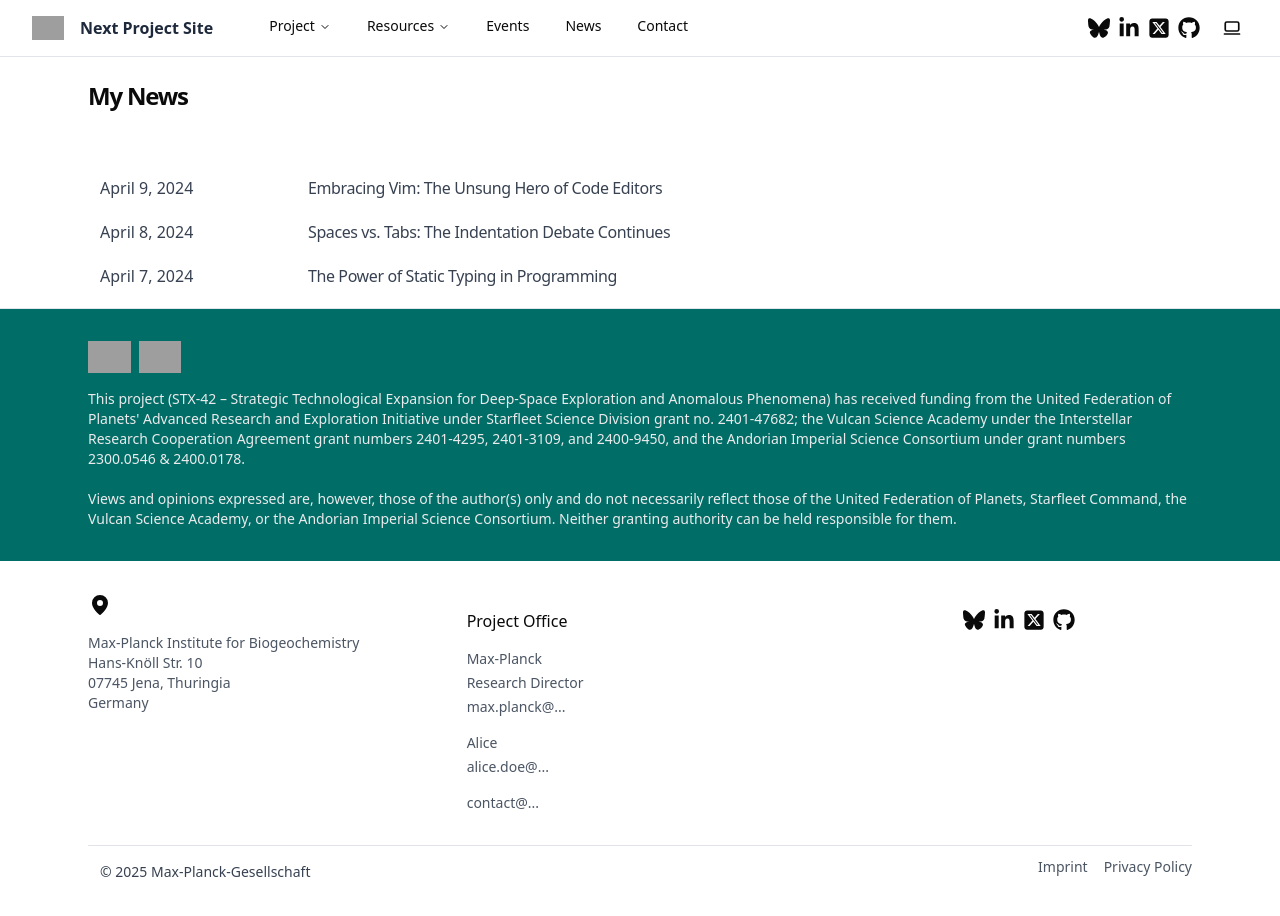
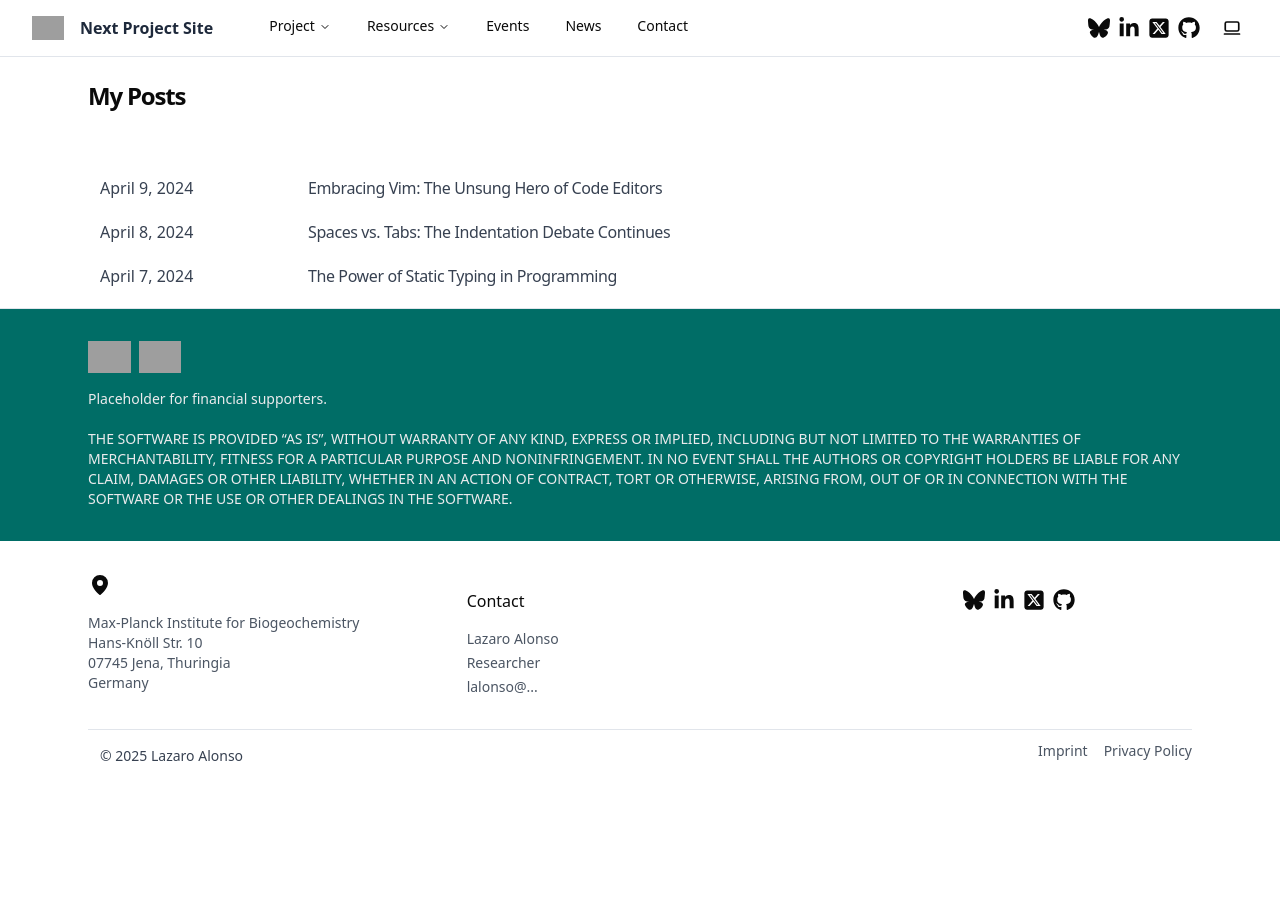
Before and after one commit to EarthyScience/next-project-site, a Next.js app: page /blog in a window 1280 px wide. Shown: the top 916 px of the page. After the commit the page ends 806 px from the top, so only its background shows below. Built offline with nearby package versions, Linux system fonts and the light colour scheme; grey boxes are pictures that could not be loaded.

Commit message:
cleanup text

```diff
--- a/src/app/blog/page.tsx
+++ b/src/app/blog/page.tsx
@@ -1,14 +1,14 @@
 import { BlogPosts } from '@/components/posts'
 
 export const metadata = {
-  title: 'Blog',
-  description: 'Read my blog.',
+  title: 'Posts',
+  description: 'Read my posts.',
 }
 
 export default function Page() {
   return (
     <section>
-      <h1 className="max-w-6xl mx-auto px-6 mt-8 py-12 font-semibold text-2xl tracking-tighter">My News</h1>
+      <h1 className="max-w-6xl mx-auto px-6 mt-8 py-12 font-semibold text-2xl tracking-tighter">My Posts</h1>
       <BlogPosts />
     </section>
   )
--- a/src/app/blog/posts/spaces-vs-tabs.mdx
+++ b/src/app/blog/posts/spaces-vs-tabs.mdx
@@ -1,3 +1,4 @@
+{/* Taken from https://github.com/vercel/examples/tree/main/solutions/blog MIT License */}
 ---
 title: 'Spaces vs. Tabs: The Indentation Debate Continues'
 publishedAt: '2024-04-08'
--- a/src/app/blog/posts/static-typing.mdx
+++ b/src/app/blog/posts/static-typing.mdx
@@ -1,3 +1,4 @@
+{/* Taken from https://github.com/vercel/examples/tree/main/solutions/blog MIT License */}
 ---
 title: 'The Power of Static Typing in Programming'
 publishedAt: '2024-04-07'
--- a/src/app/blog/posts/vim.mdx
+++ b/src/app/blog/posts/vim.mdx
@@ -1,3 +1,4 @@
+{/* Taken from https://github.com/vercel/examples/tree/main/solutions/blog MIT License */}
 ---
 title: 'Embracing Vim: The Unsung Hero of Code Editors'
 publishedAt: '2024-04-09'
--- a/src/app/contact/page.mdx
+++ b/src/app/contact/page.mdx
@@ -1,12 +1 @@
 # Contact
-
-# Embedded Video
-
-<iframe
-  width="1280"
-  height="920"
-  src="https://eerie-project.eu/wp-content/uploads/2025/01/index.html"
-  title="YouTube video player"
-  allow="accelerometer; autoplay; clipboard-write; encrypted-media; gyroscope; picture-in-picture"
-  allowFullScreen
-></iframe>
--- a/src/assets/ProjectFunding.tsx
+++ b/src/assets/ProjectFunding.tsx
@@ -1,13 +1,9 @@
 const ProjectFunding = () => {
   return (
     <>
-      This project (STX-42 – Strategic Technological Expansion for Deep-Space Exploration and Anomalous Phenomena) has
-      received funding from the United Federation of Planets&apos; Advanced Research and Exploration Initiative under
-      Starfleet Science Division grant no. 2401-47682; the Vulcan Science Academy under the Interstellar Research
-      Cooperation Agreement grant numbers 2401-4295, 2401-3109, and 2400-9450, and the Andorian Imperial Science
-      Consortium under grant numbers 2300.0546 & 2400.0178.
+      Placeholder for financial supporters.
       <br /> <br />
-      Views and opinions expressed are, however, those of the author(s) only and do not necessarily reflect those of the United Federation of Planets, Starfleet Command, the Vulcan Science Academy, or the Andorian Imperial Science Consortium. Neither granting authority can be held responsible for them.
+      THE SOFTWARE IS PROVIDED “AS IS”, WITHOUT WARRANTY OF ANY KIND, EXPRESS OR IMPLIED, INCLUDING BUT NOT LIMITED TO THE WARRANTIES OF MERCHANTABILITY, FITNESS FOR A PARTICULAR PURPOSE AND NONINFRINGEMENT. IN NO EVENT SHALL THE AUTHORS OR COPYRIGHT HOLDERS BE LIABLE FOR ANY CLAIM, DAMAGES OR OTHER LIABILITY, WHETHER IN AN ACTION OF CONTRACT, TORT OR OTHERWISE, ARISING FROM, OUT OF OR IN CONNECTION WITH THE SOFTWARE OR THE USE OR OTHER DEALINGS IN THE SOFTWARE.
     </>
   );
 };
--- a/src/assets/contacts.ts
+++ b/src/assets/contacts.ts
@@ -1,7 +1,7 @@
 import { AddressData, ContactData } from '@/components/FooterTypes';
 
 export const contactInfo = {
-  copyright: "Max-Planck-Gesellschaft",
+  copyright: "Lazaro Alonso",
   contact: {
     address: {
       company: "Max-Planck Institute for Biogeochemistry",
@@ -15,16 +15,16 @@ export const contactInfo = {
     data: {
       contacts: [
         {
-          name: "Max-Planck",
-          position: "Research Director",
-          email: "max.planck@mpg.de"
+          name: "Lazaro Alonso",
+          position: "Researcher",
+          email: "lalonso@bgc-jena.mpg.de"
         },
-        {
-          name: "Alice",
-          email: "alice.doe@mpg.de"
-        },
+        // {
+        //   name: "Alice",
+        //   email: "alice.doe@mpg.de"
+        // },
       ],
-      mainEmail: "contact@mpg.de"
+      // mainEmail: "contact@mpg.de"
     } as ContactData
   }
 }
--- a/src/components/Footer.tsx
+++ b/src/components/Footer.tsx
@@ -23,7 +23,7 @@ const Footer = ({ className = "" }: FooterProps) => {
           <div className="max-w-6xl mx-auto px-6 py-8 space-y-8">
               <div className="grid grid-cols-1 md:grid-cols-3 gap-8">
                   <Address address={contactInfo.contact.address} />
-                  <Contacts data={contactInfo.contact.data} subtitle="Project Office"/>
+                  <Contacts data={contactInfo.contact.data} subtitle="Contact"/>
                   <Socials socialLinks={socialLinks} />
               </div>
 
```
